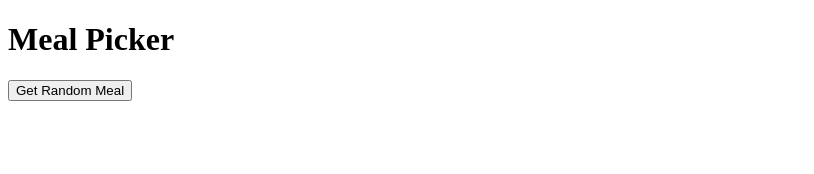
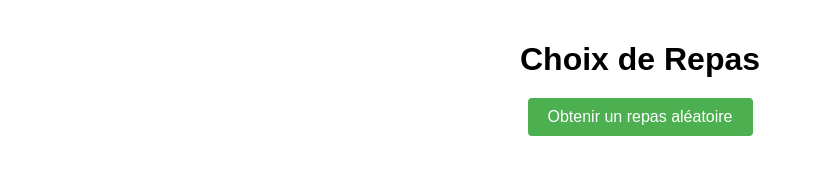
Before and after one commit to strenelabitt/repas, a plain HTML site: page index.html in a window 1280 px wide. Shown: the whole page, without its empty margins (0-814 px from the left). Drawn offline with Linux system fonts and the light colour scheme.

Commit message:
Update index.html

```diff
--- a/index.html
+++ b/index.html
@@ -1,15 +1,40 @@
 <!DOCTYPE html>
 <html>
 <head>
-  <title>Meal Picker</title>
+  <title>Choix de Repas</title>
   <style>
-    /* Votre CSS précédent */
+    body {
+      font-family: Arial, sans-serif;
+      text-align: center;
+      margin: 0;
+      padding: 20px;
+    }
+
+    h1 {
+      margin-bottom: 20px;
+    }
+
+    button {
+      font-size: 16px;
+      padding: 10px 20px;
+      background-color: #4CAF50;
+      color: white;
+      border: none;
+      border-radius: 4px;
+      cursor: pointer;
+    }
+
+    #meal-display {
+      font-size: 24px;
+      font-weight: bold;
+      margin-top: 20px;
+    }
   </style>
 </head>
 <body>
-  <h1>Meal Picker</h1>
+  <h1>Choix de Repas</h1>
 
-  <button onclick="getRandomMeal()">Get Random Meal</button>
+  <button onclick="getRandomMeal()">Obtenir un repas aléatoire</button>
 
   <div id="meal-display"></div>
 
```
